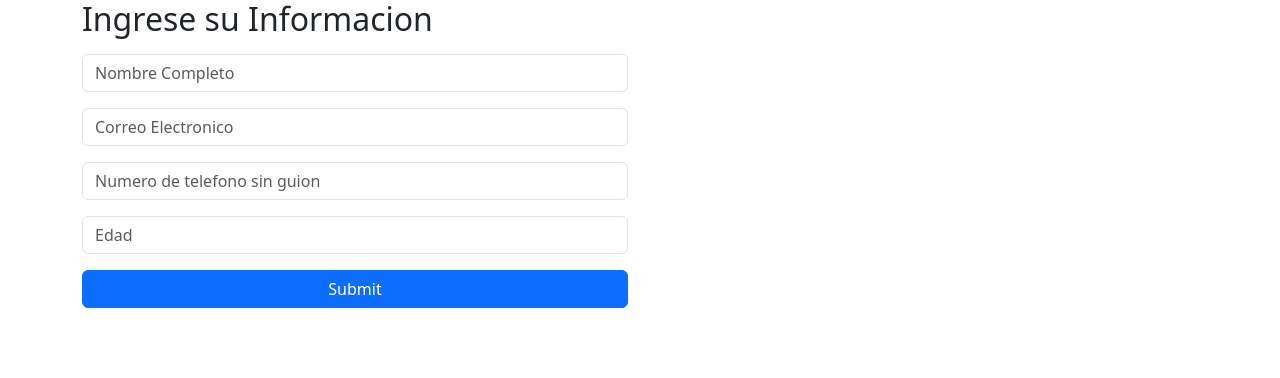
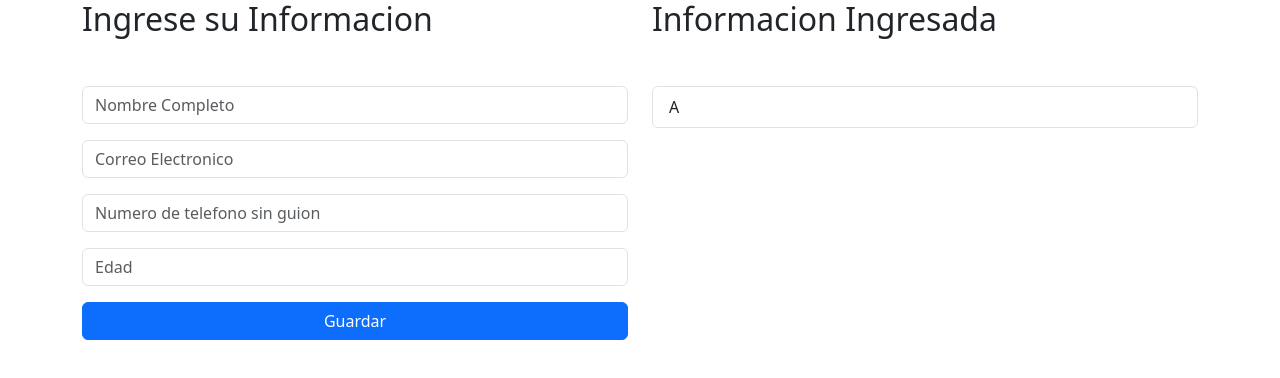
Before and after one commit to e972136/ceutec-daw-semana-6, a plain HTML site: page index.html in a window 1280 px wide. Drawn offline with Linux system fonts and the light colour scheme.

Commit message:
Hasta minuto 38:53

```diff
--- a/index.html
+++ b/index.html
@@ -16,7 +16,8 @@
             <!-- formulario -->
             <div class="col-sm-12 col-md-6 col-lg-6">
                 <h2>Ingrese su Informacion</h2>
-                <form action="/action_page.php">
+                <!-- <form class="mt-5" action="/action_page.php"> -->
+                <form class="mt-5">
                     <div class="mb-3 mt-3">
                         <input type="text" class="form-control" id="nombre" placeholder="Nombre Completo" name="nombre">
                     </div>
@@ -32,14 +33,20 @@
                         <input type="number" class="form-control" id="edad" placeholder="Edad" name="edad">
                     </div>
                     <div class="d-grid gap-2">
-                        <button type="submit" class="btn btn-primary">Submit</button>
+                        <button type="submit" class="btn btn-primary" id="btnGuardar">Guardar</button>
                     </div>
-
                 </form>
             </div>
 
             <!-- informacion -->
-            <div class="col-sm-12 col-md-6 col-lg-6"></div>
+            <div class="col-sm-12 col-md-6 col-lg-6">
+                <h2>
+                    Informacion Ingresada
+                </h2>
+                <ul class="list-group mt-5" id="listaInfo">
+                    <li class="list-group-item">A</li>
+                </ul>
+            </div>
 
 
         </div>
--- a/js/script.js
+++ b/js/script.js
@@ -0,0 +1,9 @@
+let inputNombre = document.getElementById("nombre");
+let inputEmail = document.getElementById("email");
+let inputEdad = document.getElementById("edad");
+let inputTelefono = document.getElementById("telefono");
+let botonGuardar = document.getElementById("btnGuardar");
+let listaInfo = document.getElementById("listaInfo");
+
+
+console.log(listaInfo);
```
